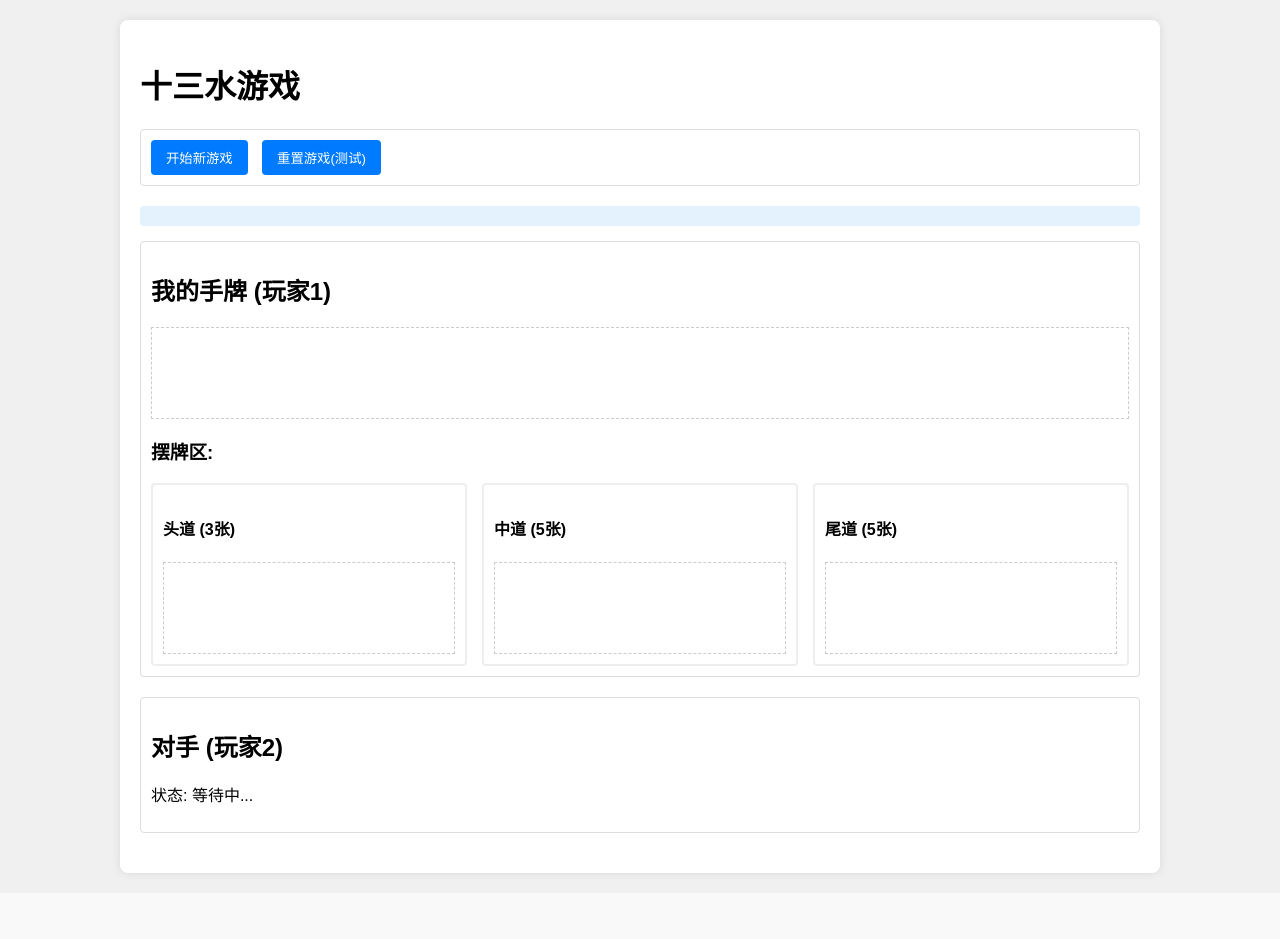
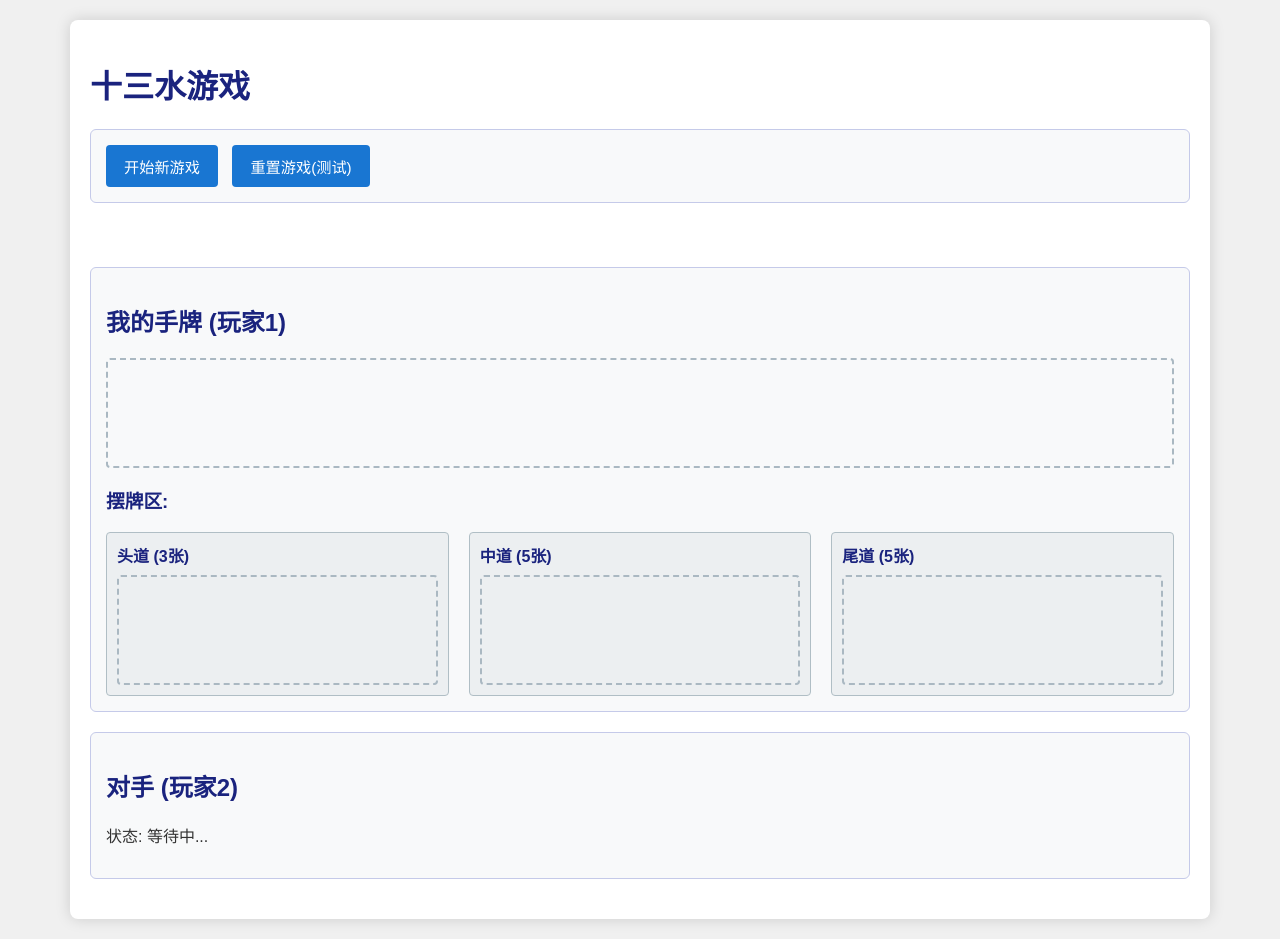
Before and after one commit to wen95266/php, a PHP site: page / in a window 1280 px wide. Before the commit the page ends 878 px from the top, so only its background shows below. Run offline with PHP 8.4, Linux system fonts and the light colour scheme.

Commit message:
Update style.css

```diff
--- a/frontend/style.css
+++ b/frontend/style.css
@@ -5,94 +5,204 @@ body {
     background-color: #f0f0f0;
     display: flex;
     justify-content: center;
+    color: #333;
 }
 .container {
     background-color: white;
     padding: 20px;
     border-radius: 8px;
-    box-shadow: 0 0 10px rgba(0,0,0,0.1);
-    width: 90%;
-    max-width: 1000px;
+    box-shadow: 0 0 15px rgba(0,0,0,0.15);
+    width: 95%;
+    max-width: 1100px;
 }
-.game-controls, .player-area, .opponent-area {
+h1, h2, h3, h4 {
+    color: #1a237e; /* 深蓝色 */
+}
+.game-controls, .player-area, .opponent-area, #resultsArea {
     margin-bottom: 20px;
-    padding: 10px;
-    border: 1px solid #ddd;
-    border-radius: 4px;
+    padding: 15px;
+    border: 1px solid #c5cae9; /* 淡紫色边框 */
+    border-radius: 6px;
+    background-color: #f8f9fa; /* 非常浅的灰色背景 */
 }
-.hand, .cards-in-zone, .cards-display {
+.hand, .cards-in-zone {
     display: flex;
     flex-wrap: wrap;
-    gap: 5px; /* 卡牌间距 */
-    min-height: 80px; /* 避免空的时候塌陷 */
+    gap: 6px;
+    min-height: 90px;
+    padding: 8px;
+    border: 2px dashed #aab8c2; /* 虚线边框 */
+    margin-top: 8px;
+    border-radius: 4px;
+    align-content: flex-start; /* 卡牌从顶部开始排列 */
+    position: relative; /* 为了 placeholder-text */
+}
+.cards-display { /* 用于显示已确认的牌 */
+    display: flex;
+    flex-wrap: wrap;
+    gap: 4px;
+    margin-top: 5px;
     padding: 5px;
-    border: 1px dashed #ccc;
-    margin-top: 5px;
+    border: 1px solid #e0e0e0;
+    border-radius: 3px;
+    min-height: 60px;
 }
 .card {
-    width: 60px; /* 根据SVG调整 */
-    height: 84px; /* 根据SVG调整 */
-    border: 1px solid #aaa;
-    border-radius: 4px;
+    width: 65px;
+    height: 91px; /* 7:5 比例 */
+    border: 1px solid #90a4ae; /* 蓝灰色边框 */
+    border-radius: 5px;
     background-color: white;
     display: flex;
     justify-content: center;
     align-items: center;
-    cursor: pointer;
-    user-select: none; /* 防止拖动时选中文本 */
-    transition: transform 0.1s ease-out, box-shadow 0.1s ease-out;
+    cursor: grab;
+    user-select: none;
+    transition: transform 0.1s ease-out, box-shadow 0.15s ease-out;
+    box-shadow: 2px 2px 4px rgba(0,0,0,0.1);
+}
+.card:hover {
+    transform: translateY(-3px) scale(1.03);
+    box-shadow: 3px 3px 6px rgba(0,0,0,0.15);
 }
 .card img {
-    max-width: 100%;
-    max-height: 100%;
-    pointer-events: none; /* 让点击事件作用在 .card 上 */
+    max-width: 95%;
+    max-height: 95%;
+    pointer-events: none;
 }
-.card.selected {
-    border-color: #007bff;
-    box-shadow: 0 0 5px #007bff;
-    transform: translateY(-5px);
+.card.dragging { /* 被拖拽的卡牌样式 */
+    opacity: 0.4;
+    cursor: grabbing;
 }
 .arrangement-zones {
     display: flex;
-    gap: 15px;
+    gap: 20px;
     margin-top: 10px;
 }
-.zone {
+.zone { /* 摆牌区的每个道 */
     flex: 1;
-    border: 2px solid #eee;
+    border: 1px solid #b0bec5; /* 更清晰的边框 */
     padding: 10px;
     border-radius: 4px;
+    background-color: #eceff1; /* 浅蓝灰色 */
 }
-.zone.active-drop {
-    background-color: #e9f5ff;
-    border-color: #90caf9;
+.zone h4 { margin-top: 0; margin-bottom: 8px; }
+
+/* 拖放目标区域高亮 */
+.droppable-area.drag-over {
+    background-color: #e3f2fd !important; /* 浅蓝色高亮 */
+    border-style: solid !important;
+    border-color: #90caf9 !important;
+    box-shadow: inset 0 0 10px rgba(0,123,255,0.2);
 }
+.placeholder-text {
+    position: absolute;
+    top: 50%;
+    left: 50%;
+    transform: translate(-50%, -50%);
+    color: #999;
+    font-style: italic;
+    pointer-events: none; /* 确保不影响拖放 */
+}
+.hand:not(:empty) .placeholder-text { /* 手牌区有牌时隐藏 */
+    display: none;
+}
+
 #messages {
-    padding: 10px;
-    margin-bottom: 15px;
-    border-radius: 4px;
-    background-color: #e3f2fd;
-    color: #0d47a1;
+    padding: 12px 18px;
+    margin-bottom: 18px;
+    border-radius: 5px;
+    font-weight: 500;
+    border: 1px solid transparent;
+}
+#messages.info {
+    background-color: #e3f2fd; color: #0d47a1; border-color: #bbdefb;
 }
 #messages.error {
-    background-color: #ffebee;
-    color: #c62828;
+    background-color: #ffebee; color: #c62828; border-color: #ffcdd2;
 }
+#messages.success {
+    background-color: #e8f5e9; color: #1b5e20; border-color: #c8e6c9;
+}
+
 button {
-    padding: 8px 15px;
-    background-color: #007bff;
+    padding: 10px 18px;
+    background-color: #1976d2; /* 蓝色 */
     color: white;
     border: none;
     border-radius: 4px;
     cursor: pointer;
     margin-right: 10px;
+    font-size: 0.95em;
+    transition: background-color 0.2s ease;
 }
 button:hover {
-    background-color: #0056b3;
+    background-color: #1565c0; /* 深一点的蓝色 */
 }
-.arranged-display p { margin: 5px 0; }
+button:disabled {
+    background-color: #9e9e9e;
+    cursor: not-allowed;
+}
+#submitArrangementBtn {
+    margin-top: 15px;
+    background-color: #2e7d32; /* 绿色 */
+}
+#submitArrangementBtn:hover {
+    background-color: #1b5e20;
+}
+#playAgainBtn {
+    margin-top: 10px;
+    background-color: #f57c00; /* 橙色 */
+}
+#playAgainBtn:hover {
+    background-color: #e65100;
+}
+
+.arranged-display { margin-top: 15px; }
+.arranged-display .segment-display {
+    padding: 8px;
+    margin-bottom: 8px;
+    border: 1px solid #d1c4e9; /* 淡紫色边框 */
+    border-radius: 4px;
+}
+.arranged-display .eval-text {
+    font-weight: bold;
+    color: #4527a0; /* 深紫色 */
+    margin-right: 10px;
+    display: block;
+    margin-bottom: 5px;
+}
 .arranged-display .cards-display .card {
-    width: 50px; /* 显示已摆好的牌时小一点 */
+    width: 50px;
     height: 70px;
     cursor: default;
+    box-shadow: 1px 1px 2px rgba(0,0,0,0.05);
 }
+.arranged-display .cards-display .card:hover { /* 亮牌区卡牌不放大 */
+    transform: none;
+    box-shadow: 1px 1px 2px rgba(0,0,0,0.05);
+}
+
+/* 每道输赢标记 */
+.segment-display.segment-win {
+    border-left: 5px solid #4caf50; /* 绿色 */
+    background-color: #e8f5e9;
+}
+.segment-display.segment-lose {
+    border-left: 5px solid #f44336; /* 红色 */
+    background-color: #ffebee;
+}
+.segment-display.segment-draw {
+    border-left: 5px solid #ff9800; /* 橙色 */
+    background-color: #fff3e0;
+}
+#roundResultTextContainer {
+    padding: 10px;
+    background-color: #f1f8e9; /* 浅绿色背景 */
+    border-radius: 4px;
+    border: 1px solid #dcedc8;
+}
+#roundResultTextContainer p {
+    margin: 5px 0;
+    line-height: 1.6;
+}
```
